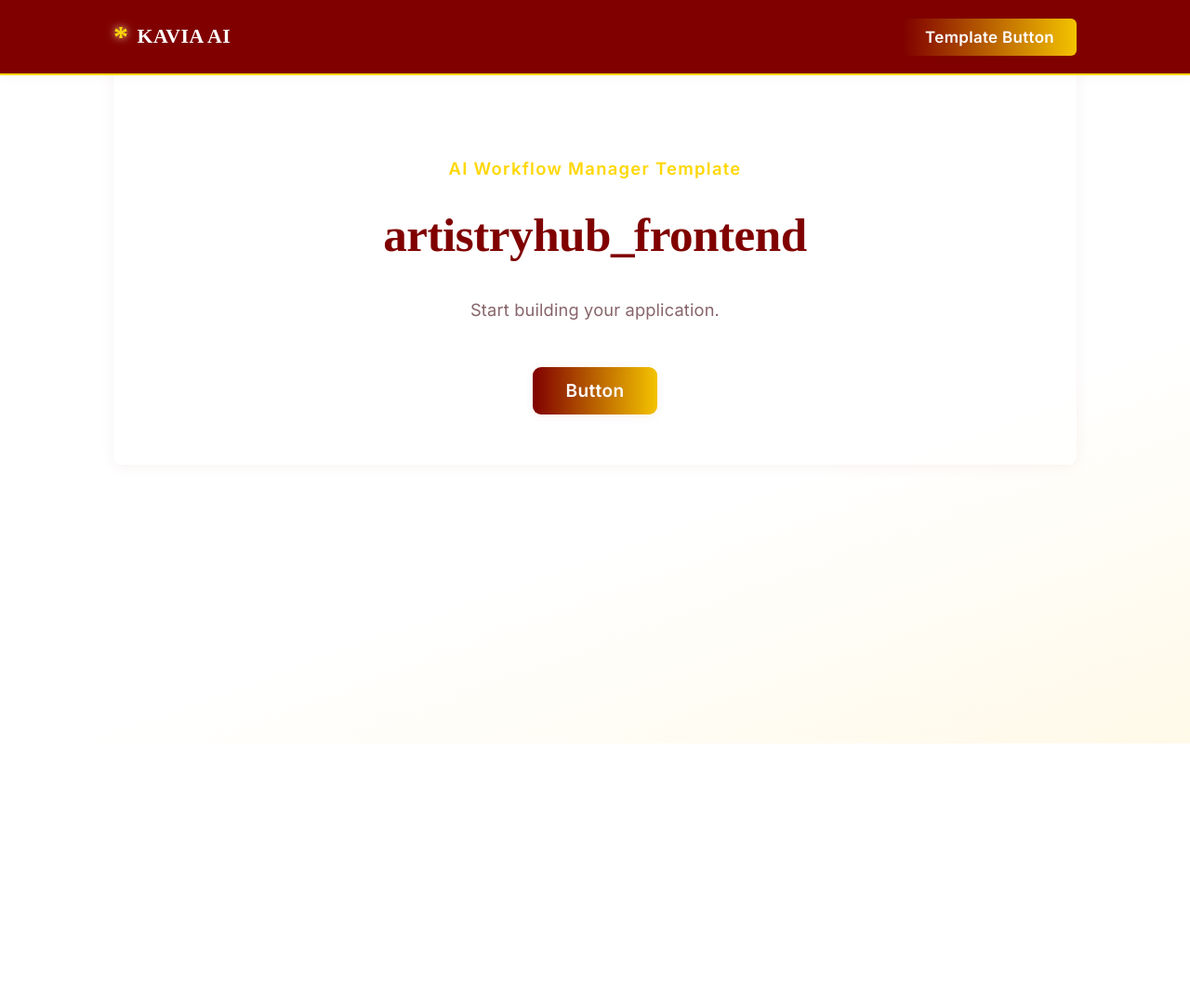
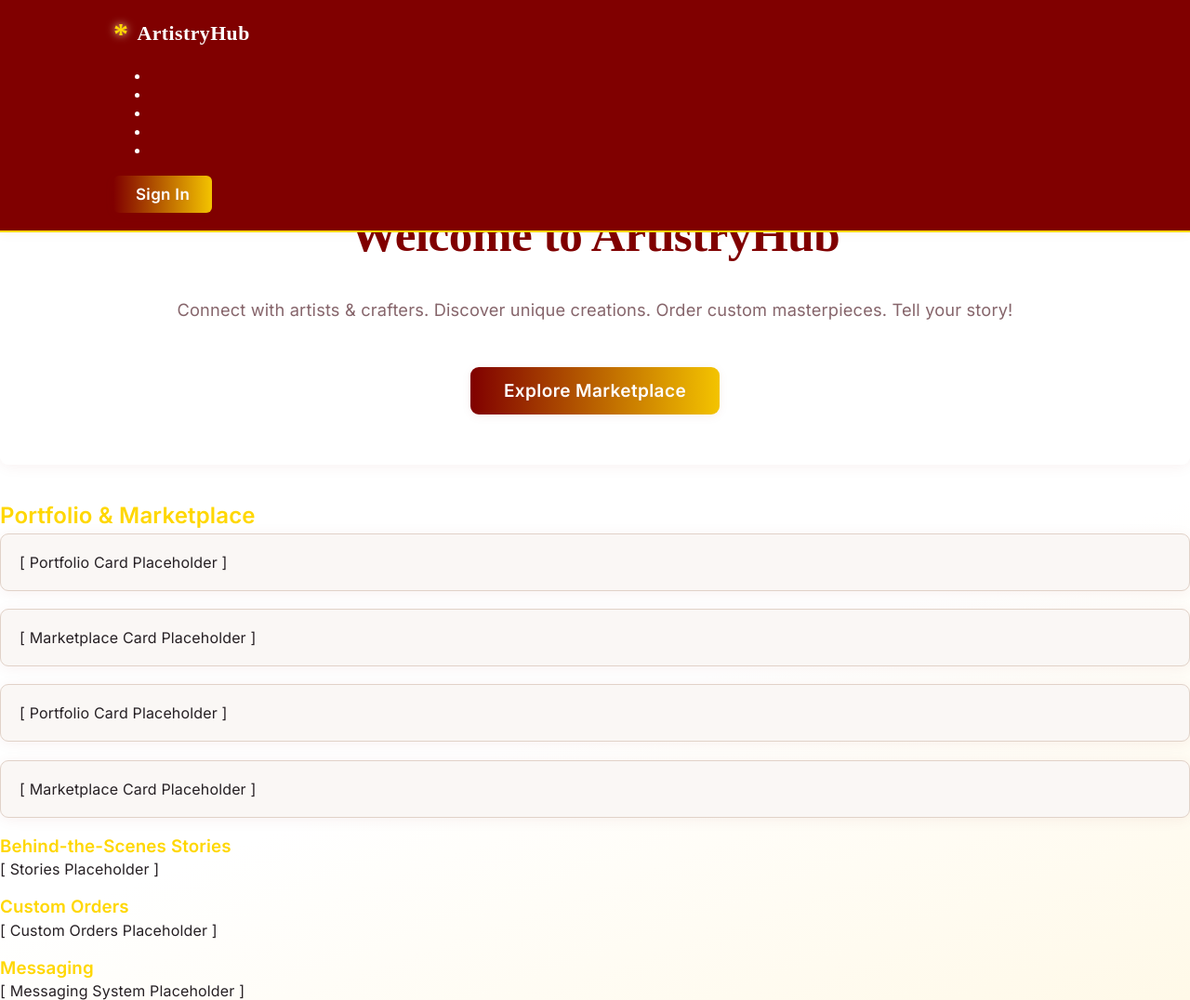
Before and after one commit to Workflow-Manager-admin/artistryhub-15963-1eb16f67, a React (Create React App) app in the folder artistryhub_frontend/: page / in a window 1280 px wide. Shown: the whole page at 93% size. Before the commit the page ends 800 px from the top, so only its background shows below. Built offline with nearby package versions, Linux system fonts and the light colour scheme; the HTML template or start-up script is replaced by a standard one.

Commit message:
Auto-commit: Changes as of 2025-05-29T06:45:24.450436+00:00

```diff
--- a/artistryhub_frontend/src/App.js
+++ b/artistryhub_frontend/src/App.js
@@ -1,34 +1,79 @@
 import React from 'react';
 import './App.css';
 
+// PUBLIC_INTERFACE
 function App() {
   return (
     <div className="app">
+      {/* Navigation Bar */}
       <nav className="navbar">
-        <div className="container">
-          <div style={{ display: 'flex', justifyContent: 'space-between', width: '100%' }}>
+        <div className="container navbar__container">
+          <div className="navbar__left">
             <div className="logo">
-              <span className="logo-symbol">*</span> KAVIA AI
+              <span className="logo-symbol">*</span> ArtistryHub
             </div>
-            <button className="btn">Template Button</button>
+          </div>
+          <div className="navbar__center">
+            <ul className="navbar__links">
+              <li className="navbar__link"><a href="#portfolios">Portfolios</a></li>
+              <li className="navbar__link"><a href="#marketplace">Marketplace</a></li>
+              <li className="navbar__link"><a href="#stories">Stories</a></li>
+              <li className="navbar__link"><a href="#custom-orders">Custom Orders</a></li>
+              <li className="navbar__link"><a href="#messages">Messages</a></li>
+            </ul>
+          </div>
+          <div className="navbar__right">
+            <button className="btn">Sign In</button>
           </div>
         </div>
       </nav>
 
-      <main>
-        <div className="container">
-          <div className="hero">
-            <div className="subtitle">AI Workflow Manager Template</div>
+      {/* Main Layout: flex row for content and sidebar */}
+      <main className="main-container">
+        <div className="main-content">
+          {/* HERO SECTION */}
+          <section className="hero">
+            <div className="subtitle">Celebrating Creativity</div>
+            <h1 className="title">Welcome to ArtistryHub</h1>
+            <div className="description">
+              Connect with artists &amp; crafters. Discover unique creations. Order custom masterpieces. Tell your story!
+            </div>
+            <button className="btn btn-large">Explore Marketplace</button>
+          </section>
 
-            <h1 className="title">artistryhub_frontend</h1>
-
-            <div className="description">
-              Start building your application.
+          {/* GRID: portfolios/marketplace */}
+          <section className="grid portfolio-grid" id="portfolios">
+            {/* Placeholder for artist portfolios / trending marketplace items */}
+            <div className="grid__placeholder">
+              <h2 className="grid__title">Portfolio &amp; Marketplace</h2>
+              <div className="grid__description">
+                {/* Later to be replaced with dynamic grid of cards */}
+                <div className="card card--placeholder">[ Portfolio Card Placeholder ]</div>
+                <div className="card card--placeholder">[ Marketplace Card Placeholder ]</div>
+                <div className="card card--placeholder">[ Portfolio Card Placeholder ]</div>
+                <div className="card card--placeholder">[ Marketplace Card Placeholder ]</div>
+              </div>
             </div>
-
-            <button className="btn btn-large">Button</button>
-          </div>
+          </section>
         </div>
+        {/* SIDEBAR: Stories & Custom Orders */}
+        <aside className="sidebar">
+          {/* Stories */}
+          <section className="sidebar__section sidebar__stories" id="stories">
+            <h3 className="sidebar__title">Behind-the-Scenes Stories</h3>
+            <div className="sidebar__placeholder">[ Stories Placeholder ]</div>
+          </section>
+          {/* Custom Orders */}
+          <section className="sidebar__section sidebar__custom-orders" id="custom-orders">
+            <h3 className="sidebar__title">Custom Orders</h3>
+            <div className="sidebar__placeholder">[ Custom Orders Placeholder ]</div>
+          </section>
+          {/* Messaging */}
+          <section className="sidebar__section sidebar__messaging" id="messages">
+            <h3 className="sidebar__title">Messaging</h3>
+            <div className="sidebar__placeholder">[ Messaging System Placeholder ]</div>
+          </section>
+        </aside>
       </main>
     </div>
   );
```
Also changed, not shown: 2 other files (tests, documents, lock files or other folders).
